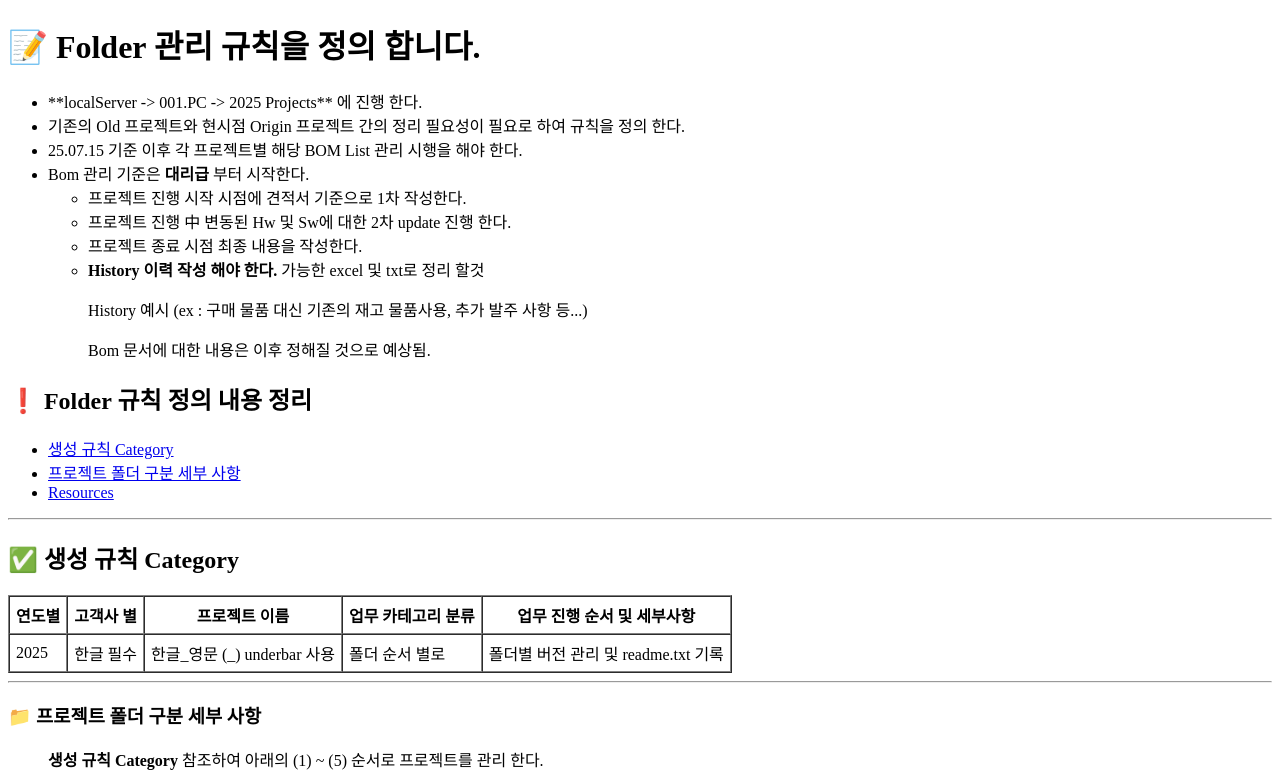
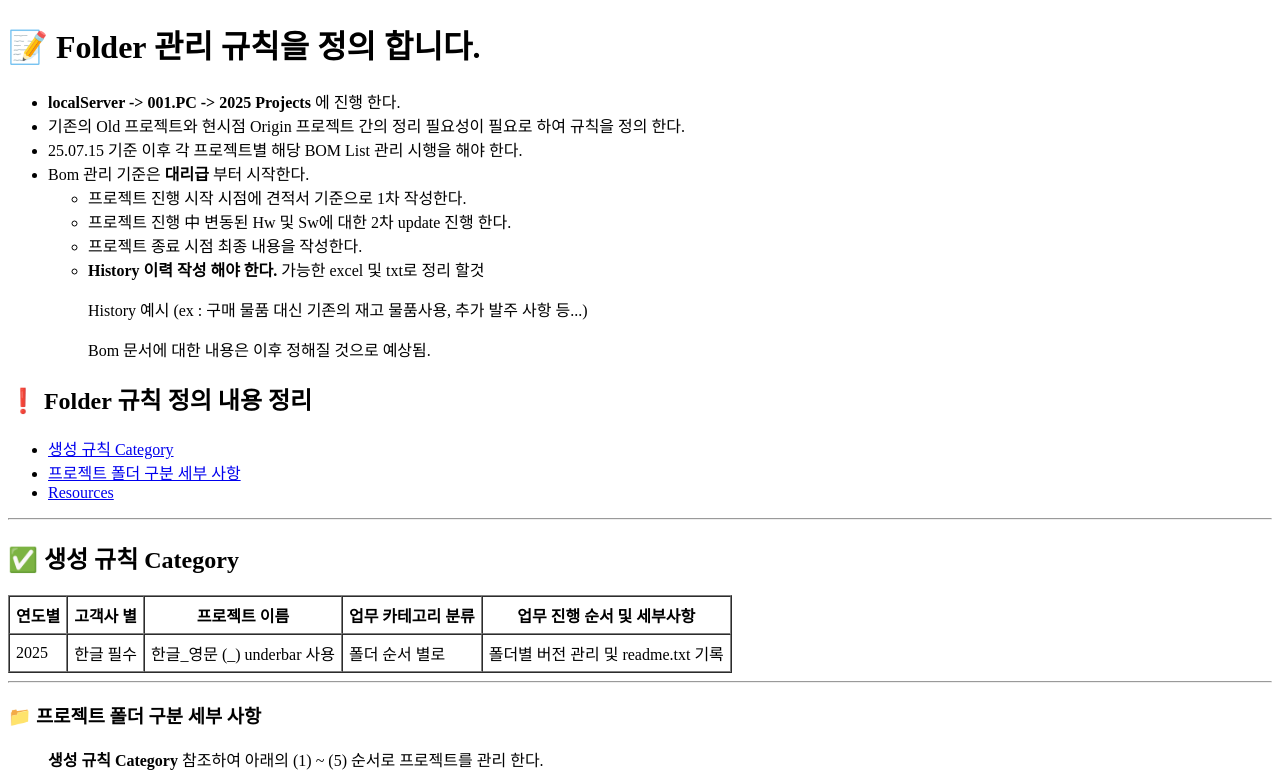
Before and after one commit to lovh/PublicForderRules, a plain HTML site: page index.html in a window 1280 px wide. Shown: the top 784 px of the page. Drawn offline with Linux system fonts and the light colour scheme.

Commit message:
Update index.html

```diff
--- a/index.html
+++ b/index.html
@@ -8,7 +8,7 @@
 
 <h1>📝 Folder 관리 규칙을 정의 합니다.</h1>
 <ul>
-    <li> **localServer -> 001.PC -> 2025 Projects** 에 진행 한다. </li>
+    <li> <strong>localServer -> 001.PC -> 2025 Projects</strong> 에 진행 한다. </li>
   <li>기존의 Old 프로젝트와 현시점 Origin 프로젝트 간의 정리 필요성이 필요로 하여 규칙을 정의 한다.</li>
   <li>25.07.15 기준 이후 각 프로젝트별 해당 BOM List 관리 시행을 해야 한다.</li>
   <li>Bom 관리 기준은 <strong>대리급</strong> 부터 시작한다.
```
